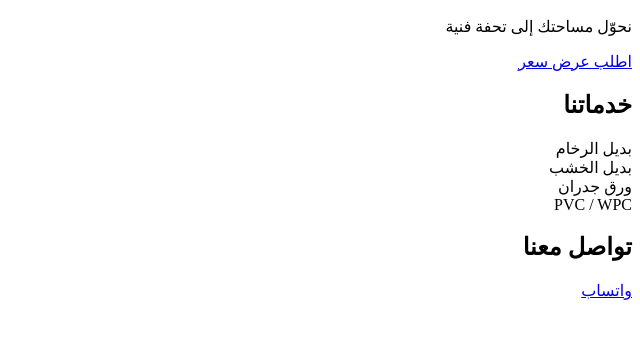
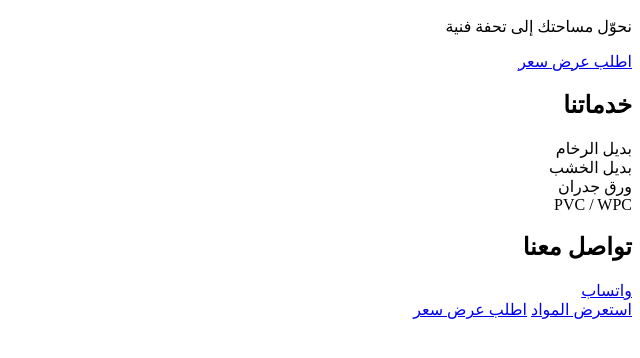
Before and after one commit to alayashi85/Agadir, a plain HTML site: page index.html in a window 1280 px wide. Shown: the part 150-508 px from the top of the page, without its empty margins (640-1280 px from the left). Drawn offline with Linux system fonts and the light colour scheme.

Commit message:
Add buttons for material browsing and price request

```diff
--- a/index.html
+++ b/index.html
@@ -22,5 +22,6 @@
 </section><section class="contact">
   <h2>تواصل معنا</h2>
   <a href="https://wa.me/9647700000000" class="btn">واتساب</a>
+  <div class="buttons"> <a href="categories.html" class="btn">استعرض المواد</a> <a href="https://wa.me/9647700000000" class="btn secondary">اطلب عرض سعر</a> </div>
 </section></body>
 </html>
```
